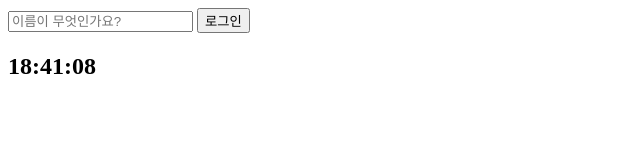
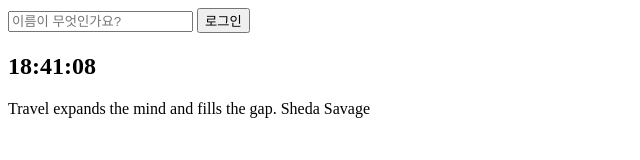
Before and after one commit to CSE-pebble/momentum-clone, a plain HTML site: page index.html in a window 1280 px wide. Shown: the whole page, without its empty margins (0-640 px from the left). Drawn offline with Linux system fonts and the light colour scheme.

Commit message:
Add quotes.js

```diff
--- a/index.html
+++ b/index.html
@@ -19,7 +19,12 @@
     </form>
     <h2 id="clock">00:00:00</h2>
     <h1 id="greeting" class="hidden"></h1>
+    <div id="quote">
+      <span> </span>
+      <span></span>
+    </div>
     <script src="js/greetings.js"></script>
     <script src="js/clock.js"></script>
+    <script src="js/quotes.js"></script>
   </body>
 </html>
--- /dev/null
+++ b/js/quotes.js
@@ -0,0 +1,50 @@
+const quotes = [
+  {
+    quote: "The way to get started is to quit talking and begin doing.",
+    author: "Walt Disney",
+  },
+  {
+    quote: "Life is what happens when you're busy making other plans.",
+    author: "John Lennon",
+  },
+  {
+    quote:
+      "The world is a book and those who do not travel read only one page.",
+    author: "Saint Augustine",
+  },
+  {
+    quote: "Life is either a daring adventure or nothing at all.",
+    author: "Helen Keller",
+  },
+  {
+    quote: "To Travel is to Live",
+    author: "Hans Christian Andersen",
+  },
+  {
+    quote: "Only a life lived for others is a life worthwhile.",
+    author: "Albert Einstein",
+  },
+  {
+    quote: "You only live once, but if you do it right, once is enough.",
+    author: "Mae West",
+  },
+  {
+    quote: "Never go on trips with anyone you do ntot love.",
+    author: "Hemmingway",
+  },
+  {
+    quote: "We wander for distraction, but we travel for fulfilment.",
+    author: "Hilaire Belloc",
+  },
+  {
+    quote: "Travel expands the mind and fills the gap.",
+    author: "Sheda Savage",
+  },
+];
+
+const quote = document.querySelector("#quote span:first-child");
+const author = document.querySelector("#quote span:last-child");
+const todaysQuote = quotes[Math.floor(Math.random() * quotes.length)];
+
+quote.innerText = todaysQuote.quote;
+author.innerText = todaysQuote.author;
```
